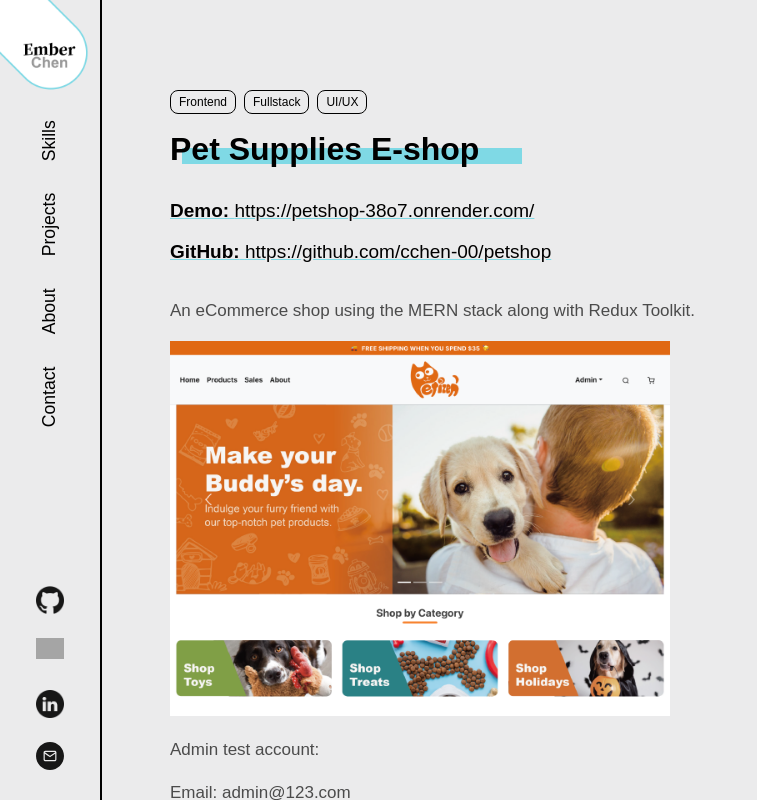
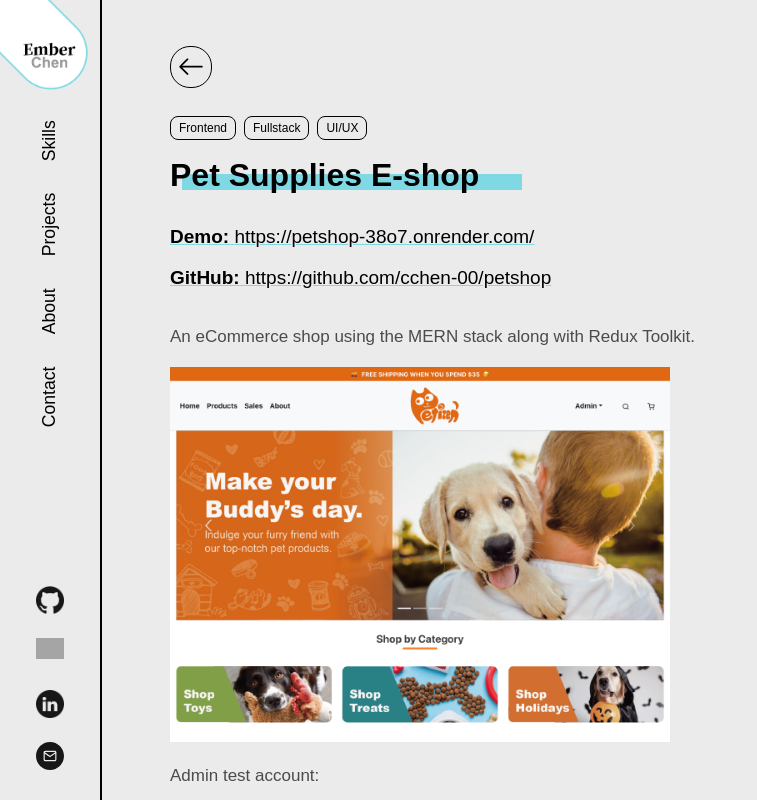
Before and after one commit to cchen-00/portfolio, a React (Vite) app: page /project/1 in a window 1280 px wide. Shown: the whole page, without its empty margins (0-757 px from the left). Built offline with nearby package versions, Linux system fonts and the light colour scheme; grey boxes are pictures that could not be loaded.

Commit message:
add Back button in ProjectPage

```diff
--- a/src/pages/ProjectPage.jsx
+++ b/src/pages/ProjectPage.jsx
@@ -1,7 +1,8 @@
 import { useState } from "react";
 import { useParams } from "react-router-dom";
 import Title from "../components/baseComponents/Title.jsx";
-import Button from "../components/baseComponents/Button.jsx";
+import ArrowIcon from "../assets/icons/arrow_icon.svg?react";
+import SvgIcon from "../components/baseComponents/SvgIcon.jsx";
 import PROJECTS from "../constants/projects.js";
 
 const ProjectPage = () => {
@@ -11,6 +12,11 @@ const ProjectPage = () => {
   return (
     <div className="project">
       <div className="project__container">
+        <a href="/#projects" className="project__backBtn">
+          <SvgIcon size="24px" title="back arrow">
+            <ArrowIcon />
+          </SvgIcon>
+        </a>
         {currentProject ? (
           <>
             <div className="project__tags">
--- a/src/styles/components/_project.scss
+++ b/src/styles/components/_project.scss
@@ -1,7 +1,34 @@
 .project {
   min-height: 100vh;
+  &__backBtn {
+    margin: 0 0 24px 0;
+    position: relative;
+    display: inline-block;
+    height: 40px;
+    width: 40px;
+    border-radius: 20px;
+    background-color: $bgColor;
+    border: $blackColor 1px solid;
+    svg {
+      transform: rotate(180deg);
+      position: absolute;
+      left: 8px;
+      top: 8px;
+    }
+    @include respond-to(not-mobile) {
+      &:hover {
+        background-color: $whiteColor;
+      }
+    }
+    @include respond-to(mobile) {
+      position: fixed;
+      bottom: 24px;
+      left: 24px;
+      z-index: 2;
+    }
+  }
   &__container {
-    padding: 90px 32px;
+    padding: 46px 32px 90px 32px;
     max-width: $mediaTablet;
     margin: 0 auto;
     p {
@@ -11,6 +38,9 @@
       width: 100%;
       max-width: 500px;
       object-fit: cover;
+    }
+    @include respond-to(mobile) {
+      padding: 90px 32px 90px 32px;
     }
   }
   &__tags {
--- a/src/styles/components/_projects.scss
+++ b/src/styles/components/_projects.scss
@@ -1,5 +1,5 @@
 .projects {
-  border-bottom: $borderColor 1px solid;
+  border-bottom: $border;
   padding-bottom: 60px;
   &__title {
     padding: 70px 32px 28px 32px;
```
